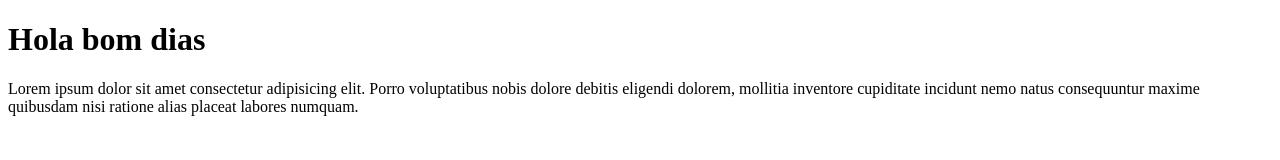
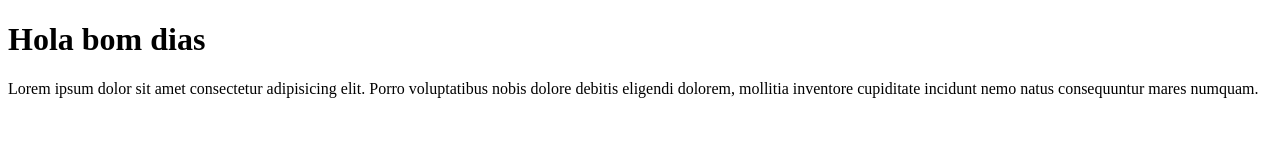
Before and after one commit to PopetasMixs/Ejemplo_repo, a plain HTML site: page index.html in a window 1280 px wide. Drawn offline with Linux system fonts and the light colour scheme.

Commit message:
Apply suggestions from code review

```diff
--- a/index.html
+++ b/index.html
@@ -8,6 +8,6 @@
 </head>
 <body>
     <h1>Hola bom dias</h1>
-    <p>Lorem ipsum dolor sit amet consectetur adipisicing elit. Porro voluptatibus nobis dolore debitis eligendi dolorem, mollitia inventore cupiditate incidunt nemo natus consequuntur maxime quibusdam nisi ratione alias placeat labores numquam.</p>
+    <p>Lorem ipsum dolor sit amet consectetur adipisicing elit. Porro voluptatibus nobis dolore debitis eligendi dolorem, mollitia inventore cupiditate incidunt nemo natus consequuntur mares numquam.</p>
 </body>
 </html>
```
